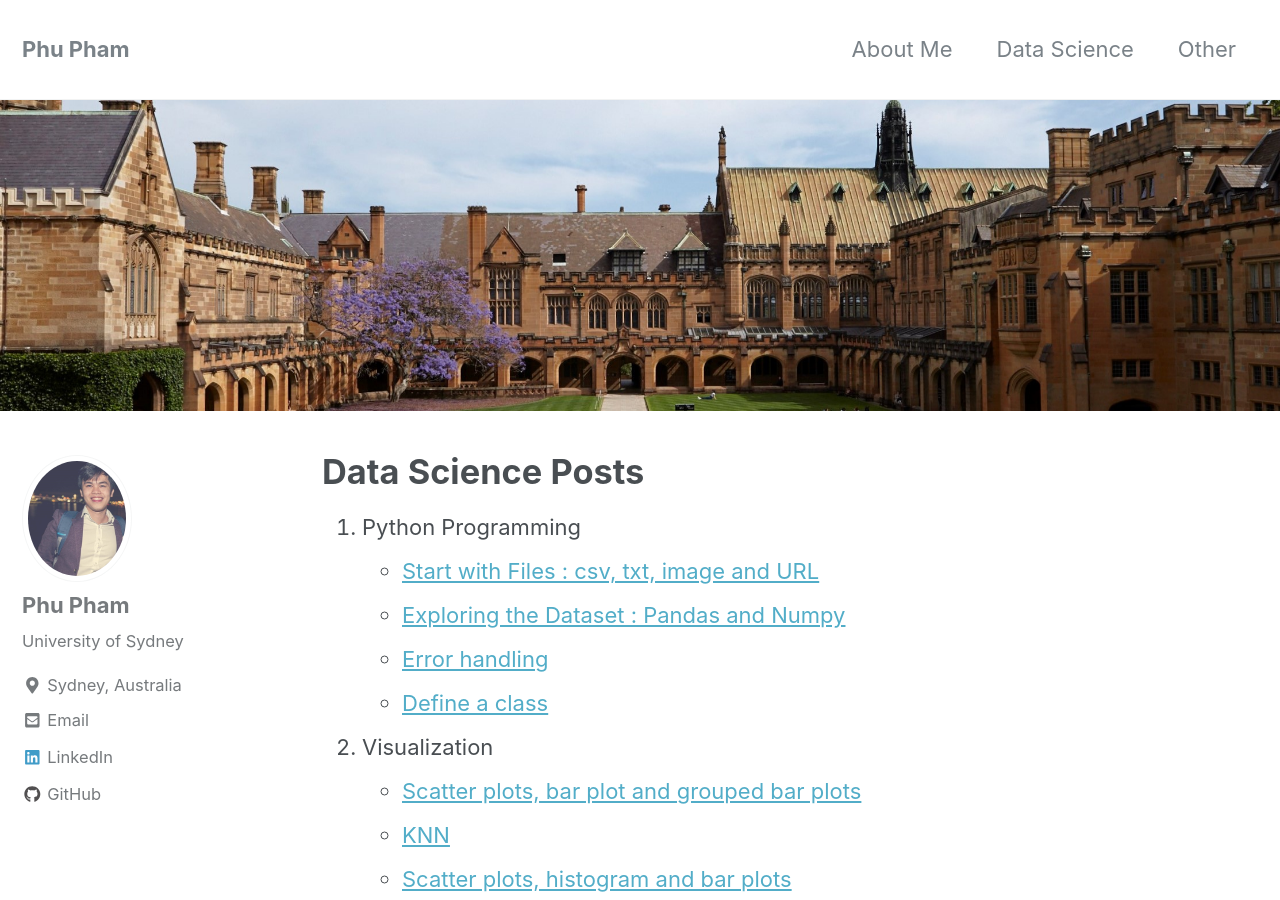
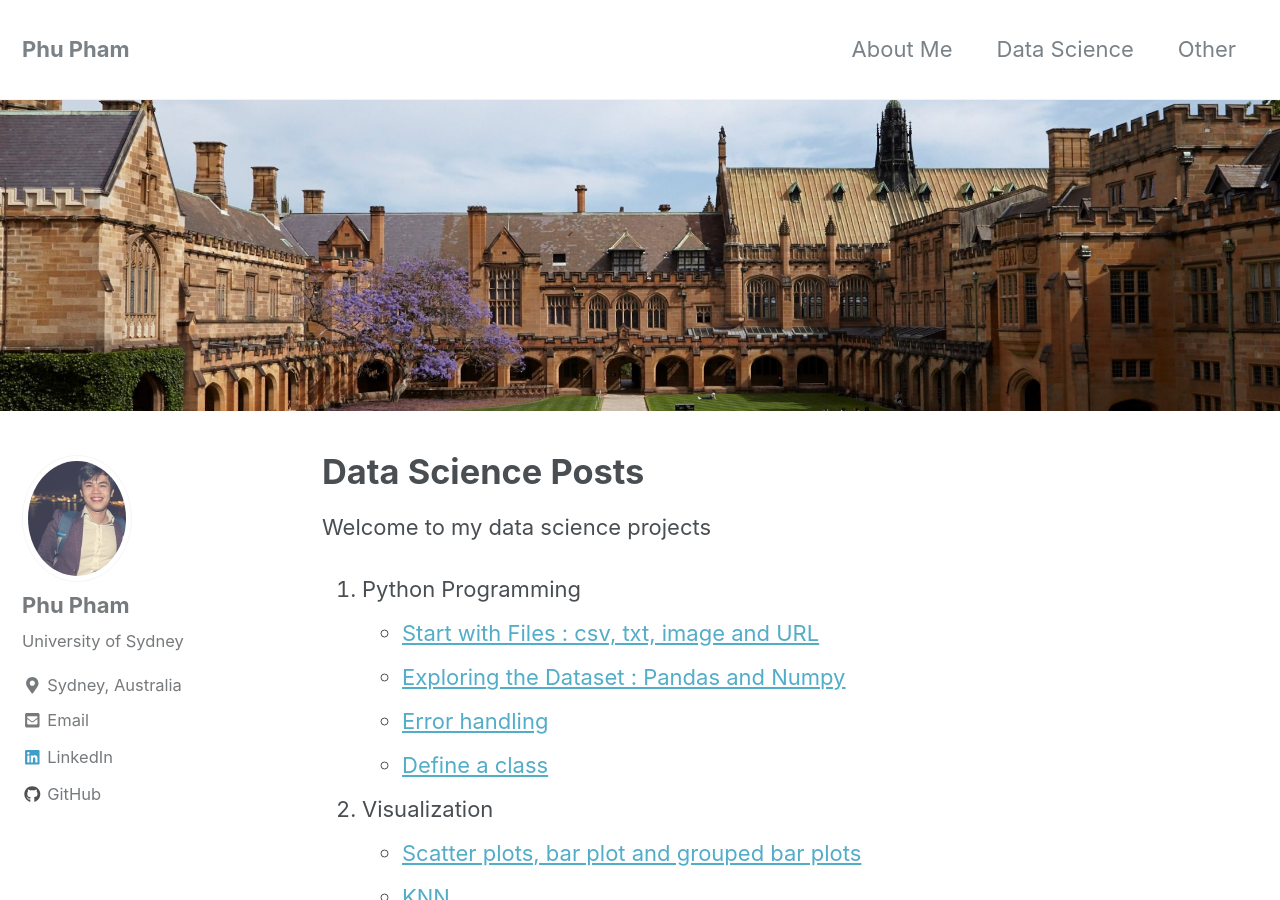
Before and after one commit to pphamnham/pphamnham.github.io, a Jekyll site: the page built from _pages/datascience.md, in a window 1280 px wide and 900 px high. Built offline with Jekyll 4.4.1, drawn with Linux system fonts in a browser that asks for light colours; nearby versions of some CDN libraries.

Commit message:
Update _pages/datascience.md

```diff
--- a/_pages/datascience.md
+++ b/_pages/datascience.md
@@ -6,6 +6,8 @@ author_profile: true
 header:
   image: "/images/SydneyUni.jpg"
 ---
+Welcome to my data science projects
+
 1. Python Programming
 * [Start with Files : csv, txt, image and URL](/python01/)
 * [Exploring the Dataset : Pandas and Numpy](/python02/)
```
